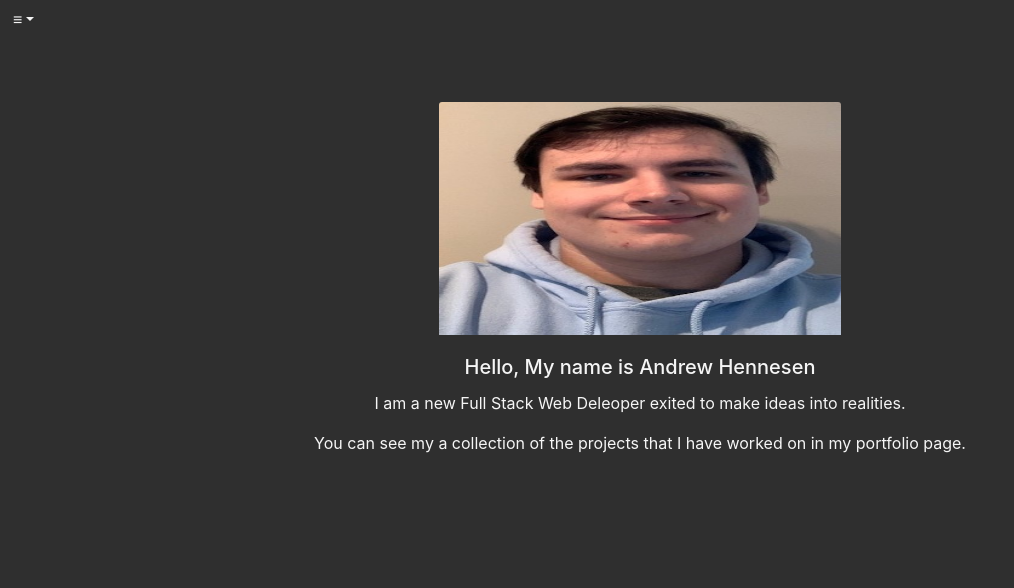
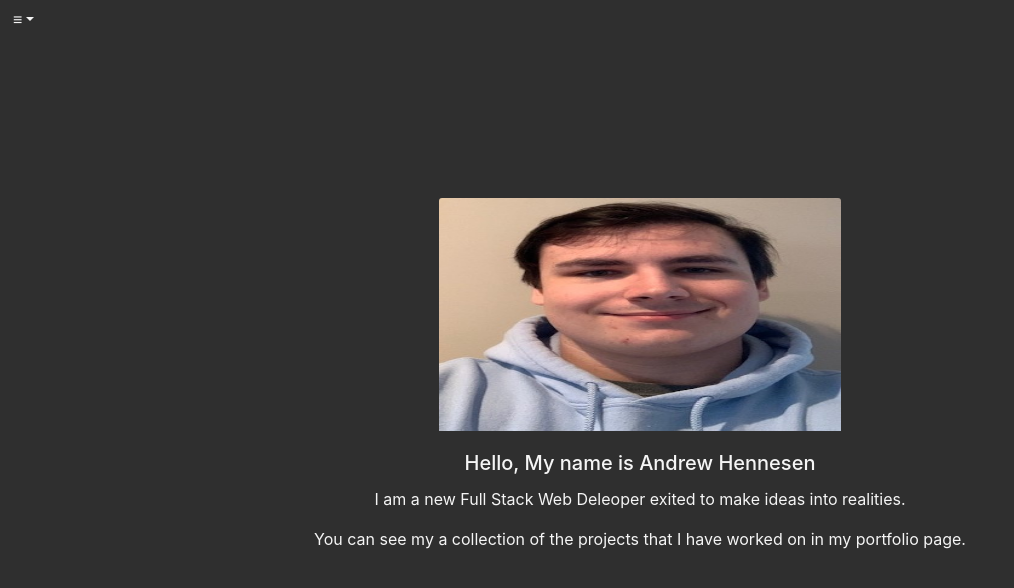
Before and after one commit to AHennesen/Portfolio-2, a React (Create React App) app: page / in a window 1280 px wide. Shown: the top 588 px of the page, without its empty margins (0-1014 px from the left). Built offline with nearby package versions, Linux system fonts and the light colour scheme.

Commit message:
just decided to go with 20vh for card high

```diff
--- a/src/components/CardPic/style.css
+++ b/src/components/CardPic/style.css
@@ -1,18 +1,20 @@
 .card-img-top {
     width: 401.6px;
     height: 232.93px;
-    margin-left: auto;
-    margin-right: auto;
+    margin: 0 auto;
+    float: none;
+    vertical-align: middle;
 }
 
 .card {
     margin: 0 auto;
     float: none;
-    margin-top: 5%;
-    margin-bottom: auto;
+    margin-top: 20vh;
     text-align: center;
     color: whitesmoke;
     background-color: transparent;
     border: transparent;
+    width: 100%;
     position: relative;
+    vertical-align: middle;
 };
```
